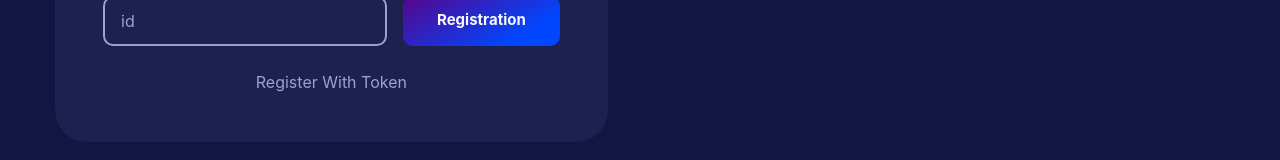
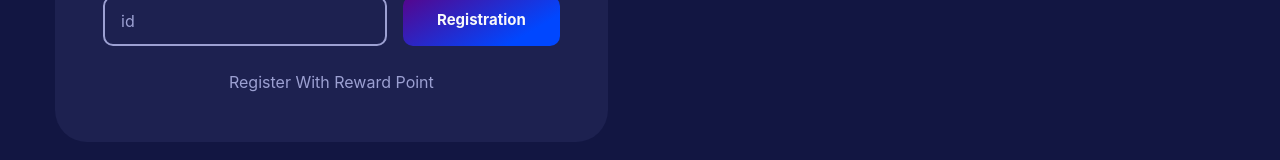
Before and after one commit to lexeach/RewardPoinMerchantDashboard, a React (Create React App) app: page / in a window 1280 px wide. Shown: the part 260-420 px from the top of the page. Built offline with nearby package versions, Linux system fonts and the light colour scheme.

Commit message:
Update App.js

```diff
--- a/src/App.js
+++ b/src/App.js
@@ -291,7 +291,7 @@ console.log("start");
 
             </div>
 
-            <span>Register With Token</span>
+            <span>Register With Reward Point</span>
             {/* <span>Referral Commision upto 6%</span> */}
           </div>
         </div>
```
